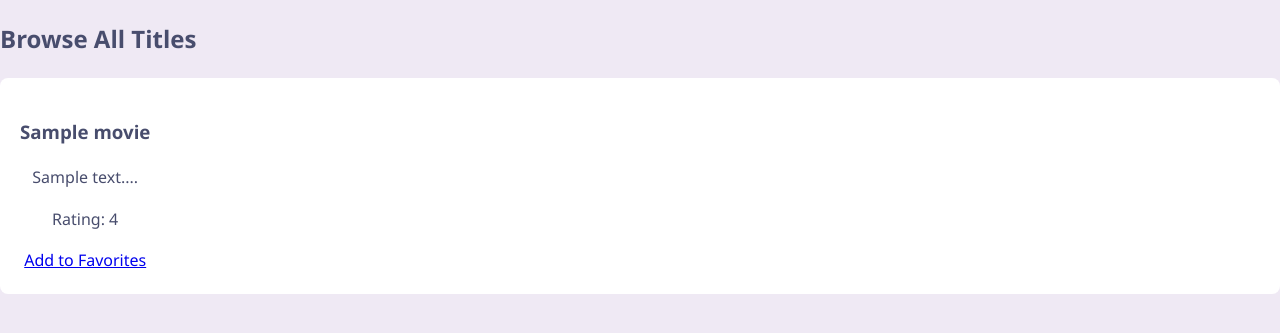
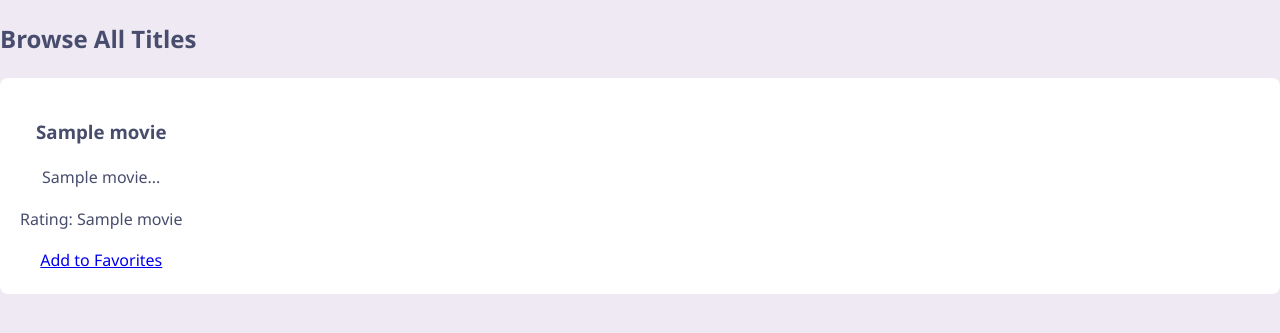
Before and after one commit to amandabarth/final_project, a Flask app: template templates/browse.html in a window 1280 px wide. Shown: the part 26-359 px from the top of the page. Run offline with Flask 3, Linux system fonts and the light colour scheme; the template is opened without the code that fills it: most values are stand-ins (such as "Sample title", 1, 10 or a date in 2020); parts of the project's set-up code (start-up, migrations or seed data) failed here and were passed over.

Commit message:
trying to get browse page working

```diff
--- a/app.py
+++ b/app.py
@@ -12,10 +12,20 @@ def browse():
 def get_all_movies():
     con = sqlite3.connect("movies.db")
     cur = con.cursor()
-    cur.exexute('''SELECT Poster_Link,Series_Title,Released_Year,Certificate,Runtime,Genre,IMDB_Rating,Overview,Director FROM Movies;''')
+    cur.execute('''SELECT 'index', Poster_Link, Series_Title, Released_Year, Certificate, Runtime, Genre,IMDB_Rating, Overview, Director FROM Movies;''')
     movies = cur.fetchall()
     con.close()
     return movies
+
+@app.route("/add_fav/<path:user_id>/<path:movie_title>")
+def add_fav(user_id, movie_title):
+    con = sqlite3.connect("movies.db")
+    cur = con.cursor()
+    #TODO: get user_id here???
+    user_id = 1
+    cur.execute(f'''INSERT INTO User_Fav (user_id, title) VALUES ({user_id}, {movie_title}); ''')
+    con.close()
+    return flask.render_template("browse.html")
 
 @app.route("/search", methods=['GET', 'POST'])
 def search():
@@ -40,15 +50,16 @@ def stats():
     #TODO: What is going on the stats page?
     return flask.render_template("stats.html")
 
-@app.route("/user_fav")
-def user_fav():
+@app.route("/user_fav/<path: user_id>")
+def user_fav(user_id):
     #TODO: How to get username passed to here?
-    return flask.render_template("user_fav.html")
+    favorites = get_user_fav(user_id)
+    return flask.render_template("user_fav.html", favorites=favorites)
 
-def get_user_fav(username):
+def get_user_fav(user_id):
     con = sqlite3.connect("movies.db")
     cur = con.cursor()
-    cur.execute(f'''SELECT Movies.Poster_Link, Movies.Series_Title FROM Users JOIN User_Fav JOIN Movies WHERE Users.username='{username}';''')
+    cur.execute(f'''SELECT Movies.Poster_Link, Movies.Series_Title FROM Users JOIN User_Fav JOIN Movies WHERE Users.user_id='{user_id}';''')
     user = cur.fetchall()
     con.close()
     return user
--- a/templates/browse.html
+++ b/templates/browse.html
@@ -7,10 +7,10 @@
 <div class="movie-container">
   {% for movie in movies %}
     <div class="movie-card">
-      <h3>{{ movie.title }}</h3>
-      <p>{{ movie.description[:100] }}...</p>
-      <p>Rating: {{ movie.rating }}</p>
-      <a href="{{ url_for('add_fav', movie_id=movie.movie_id) }}">Add to Favorites</a>
+      <h3>{{ movie[2] }}</h3>
+      <p>{{ movie[8][:100] }}...</p>
+      <p>Rating: {{ movie[7] }}</p>
+      <a href="{{ url_for('add_fav', movie_title=movie[2]) }}">Add to Favorites</a>
     </div>
   {% endfor %}
 </div>
```
